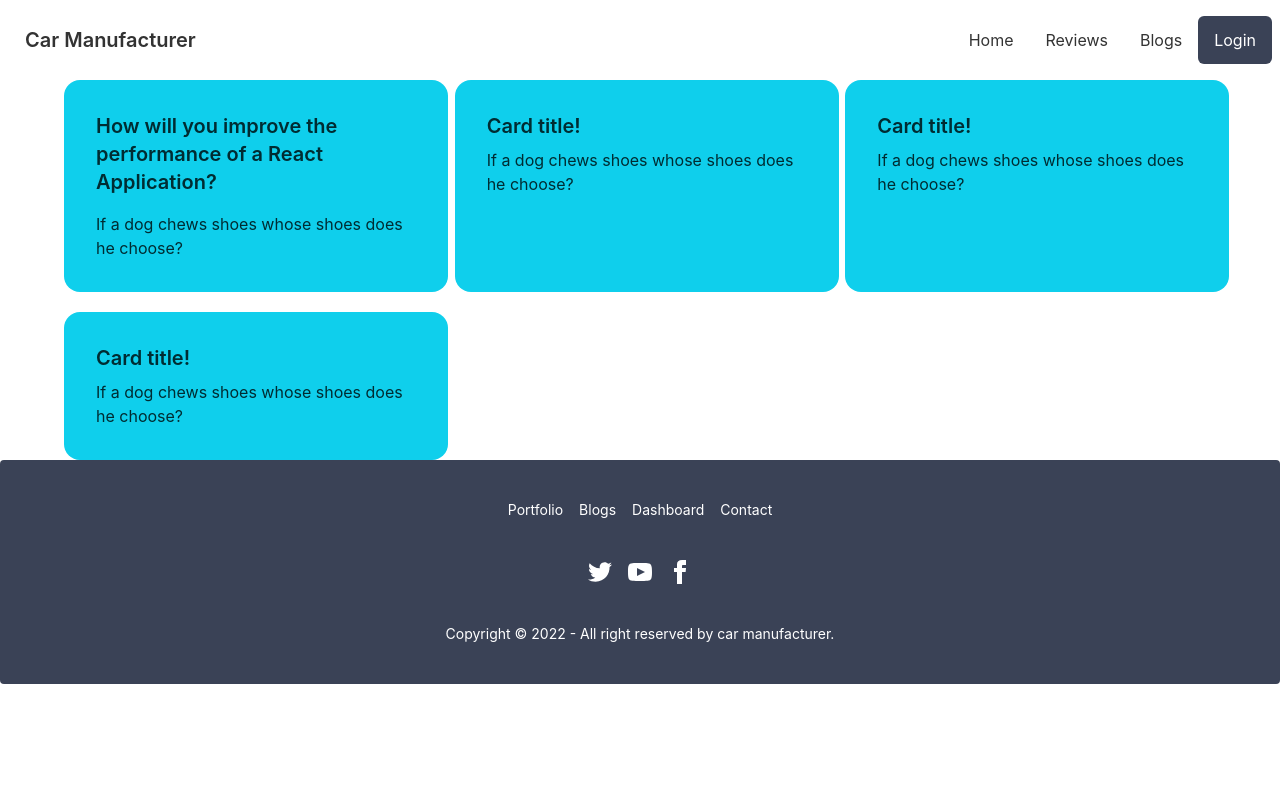
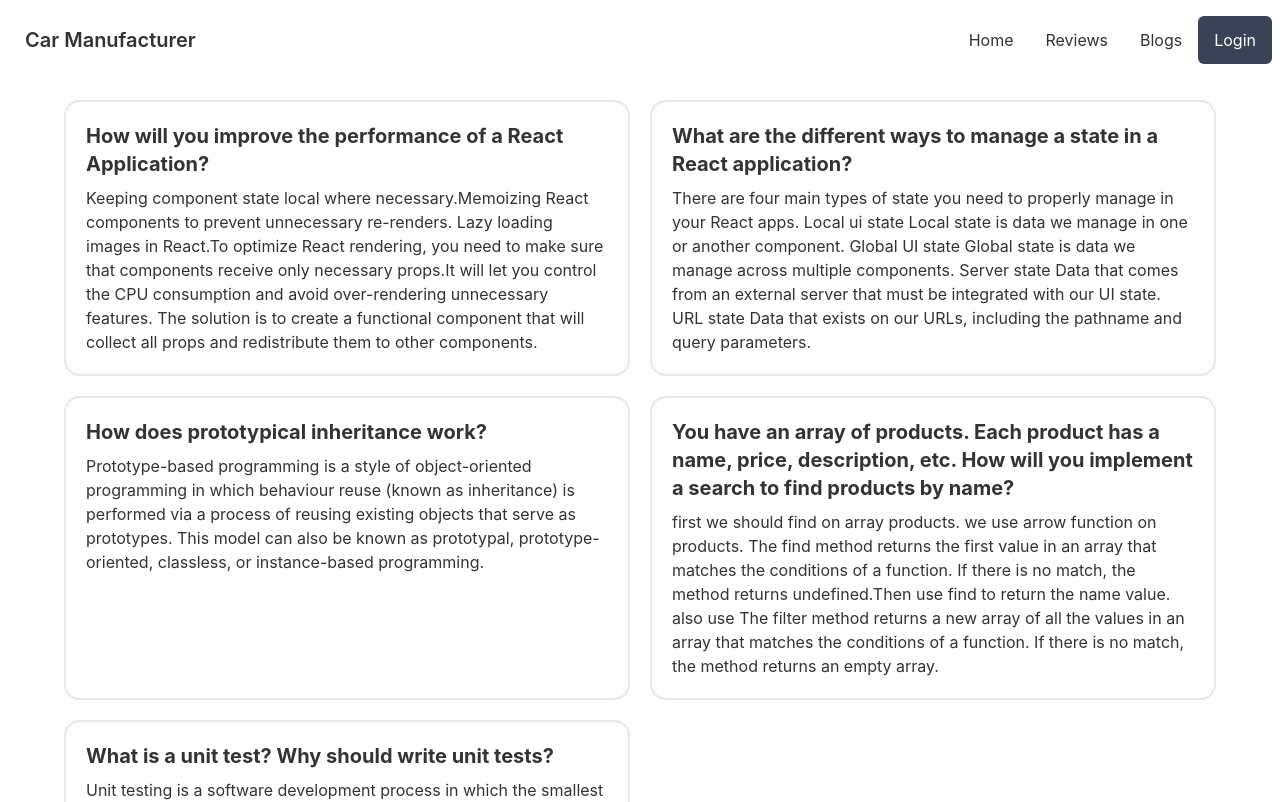
Before and after one commit to ambishalsaha01/manufacturer-website-client-side-12, a React (Create React App) app: page /blogs in a window 1280 px wide. Shown: the top 802 px of the page. Built offline with nearby package versions, Linux system fonts and the light colour scheme.

Commit message:
implement blogs component

```diff
--- a/src/Pages/Blogs/Blogs.js
+++ b/src/Pages/Blogs/Blogs.js
@@ -2,31 +2,26 @@ import React from 'react';
 
 const Blogs = () => {
     return (
-        <div className='max-w-6xl mx-auto grid grid-cols-3 gap-5'>
-            <div class="card w-96 bg-primary text-primary-content">
-                <div class="card-body">
-                    <h2 class="card-title">How will you improve the performance of a React Application?</h2>
-                    <div className='devider'></div>
-                    <p>If a dog chews shoes whose shoes does he choose?</p>
-                </div>
+        <div className='max-w-6xl mx-auto grid grid-cols-2 gap-5 py-5'>
+            <div className='border-2 p-5 rounded-2xl'>
+                <h2 className='text-xl font-bold mb-2'>How will you improve the performance of a React Application?</h2>
+                <p>Keeping component state local where necessary.Memoizing React components to prevent unnecessary re-renders. Lazy loading images in React.To optimize React rendering, you need to make sure that components receive only necessary props.It will let you control the CPU consumption and avoid over-rendering unnecessary features. The solution is to create a functional component that will collect all props and redistribute them to other components.</p>
             </div>
-            <div class="card w-96 bg-primary text-primary-content">
-                <div class="card-body">
-                    <h2 class="card-title">Card title!</h2>
-                    <p>If a dog chews shoes whose shoes does he choose?</p>
-                </div>
+            <div className='border-2 p-5 rounded-2xl'>
+                <h2 className='text-xl font-bold mb-2'>What are the different ways to manage a state in a React application?</h2>
+                <p>There are four main types of state you need to properly manage in your React apps. Local ui state Local state is data we manage in one or another component. Global UI state  Global state is data we manage across multiple components. Server state Data that comes from an external server that must be integrated with our UI state. URL state  Data that exists on our URLs, including the pathname and query parameters.</p>
             </div>
-            <div class="card w-96 bg-primary text-primary-content">
-                <div class="card-body">
-                    <h2 class="card-title">Card title!</h2>
-                    <p>If a dog chews shoes whose shoes does he choose?</p>
-                </div>
+            <div className='border-2 p-5 rounded-2xl'>
+                <h2 className='text-xl font-bold mb-2'>How does prototypical inheritance work?</h2>
+                <p>Prototype-based programming is a style of object-oriented programming in which behaviour reuse (known as inheritance) is performed via a process of reusing existing objects that serve as prototypes. This model can also be known as prototypal, prototype-oriented, classless, or instance-based programming.</p>
             </div>
-            <div class="card w-96 bg-primary text-primary-content">
-                <div class="card-body">
-                    <h2 class="card-title">Card title!</h2>
-                    <p>If a dog chews shoes whose shoes does he choose?</p>
-                </div>
+            <div className='border-2 p-5 rounded-2xl'>
+                <h2 className='text-xl font-bold mb-2'>You have an array of products. Each product has a name, price, description, etc. How will you implement a search to find products by name?</h2>
+                <p>first we should find on array products. we use arrow function on products. The find method returns the first value in an array that matches the conditions of a function. If there is no match, the method returns undefined.Then use find to return the name value. also use The filter method returns a new array of all the values in an array that matches the conditions of a function. If there is no match, the method returns an empty array.</p>
+            </div>
+            <div className='border-2 p-5 rounded-2xl'>
+                <h2 className='text-xl font-bold mb-2'>What is a unit test? Why should write unit tests?</h2>
+                <p>Unit testing is a software development process in which the smallest testable parts of an application, called units, are individually and independently scrutinized for proper operation. One of the benefits of unit tests is that they isolate a function, class or method and only test that piece of code. Higher quality individual components create overall system resiliency. Thus, the result is reliable code. Unit tests also change the nature of the debugging process.</p>
             </div>
         </div>
     );
```
